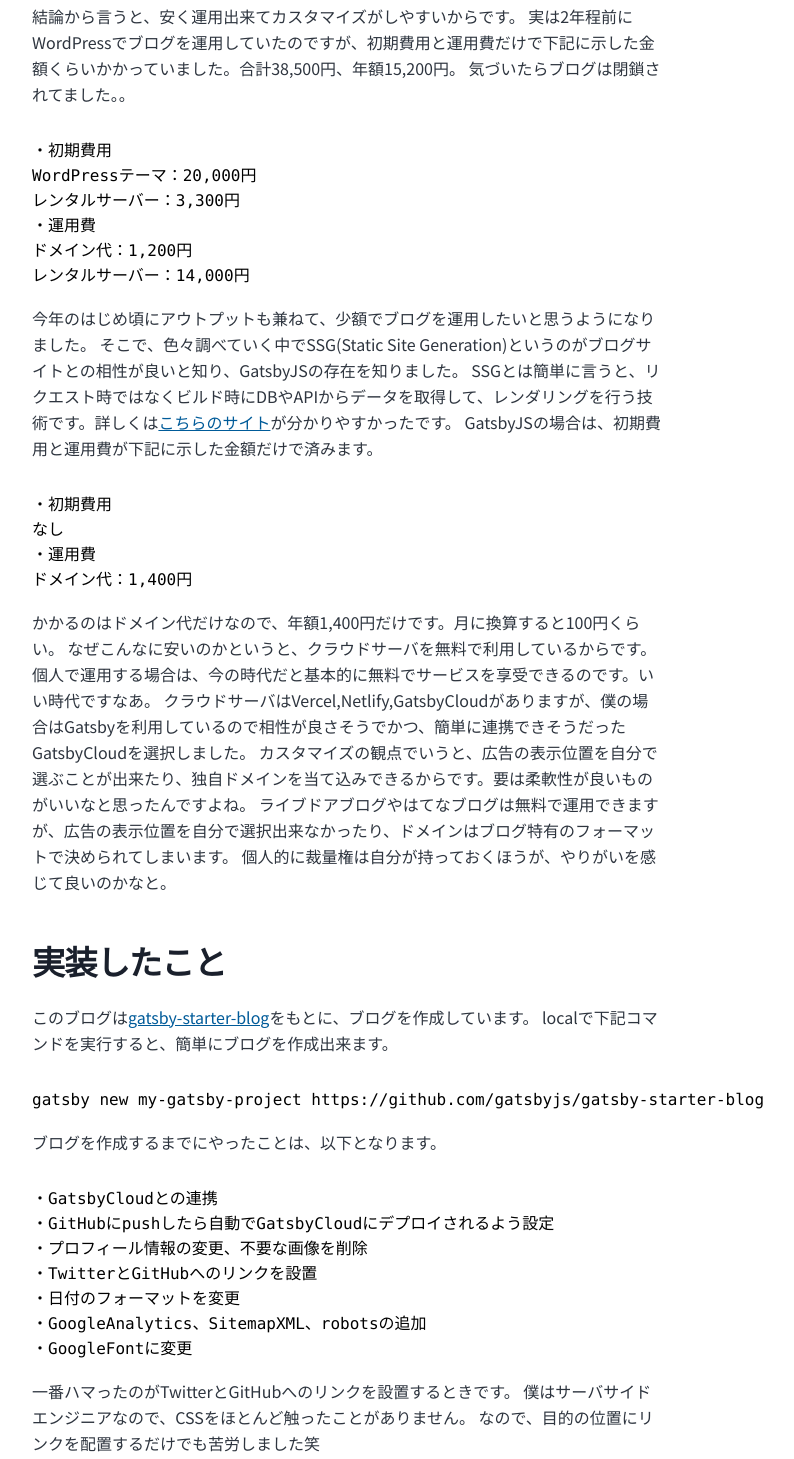
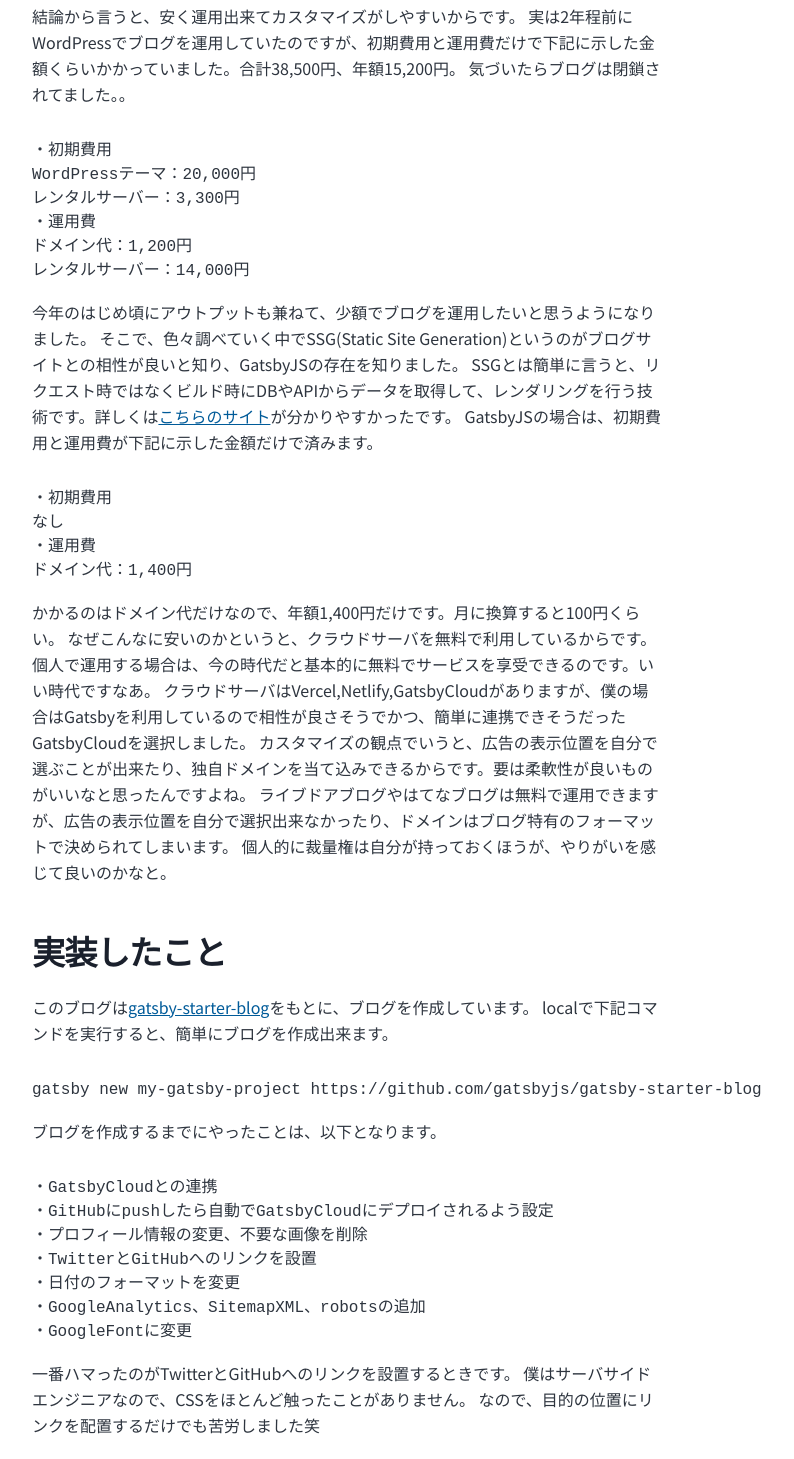
Before and after one commit to kouta1612/hagi-blog, a Gatsby site: page /gatsbyjs/make-blog/ in a window 1280 px wide. Shown: the part 313-1772 px from the top of the page, without its empty margins (292-1086 px from the left). Built offline with nearby package versions, Linux system fonts and the light colour scheme; Gatsby itself is replaced by a stand-in of ours; some packages are replaced by stand-ins of ours; code samples lack their colours.

Commit message:
markdown codeの修正

````diff
--- a/content/blog/gatsbyjs/make-blog/index.md
+++ b/content/blog/gatsbyjs/make-blog/index.md
@@ -8,7 +8,7 @@
 結論から言うと、安く運用出来てカスタマイズがしやすいからです。
 実は2年程前にWordPressでブログを運用していたのですが、初期費用と運用費だけで下記に示した金額くらいかかっていました。合計38,500円、年額15,200円。
 気づいたらブログは閉鎖されてました。。
-```txt
+```
 ・初期費用
 WordPressテーマ：20,000円
 レンタルサーバー：3,300円
@@ -20,7 +20,7 @@
 そこで、色々調べていく中でSSG(Static Site Generation)というのがブログサイトとの相性が良いと知り、GatsbyJSの存在を知りました。
 SSGとは簡単に言うと、リクエスト時ではなくビルド時にDBやAPIからデータを取得して、レンダリングを行う技術です。詳しくは[こちらのサイト](https://zenn.dev/luvmini511/articles/1523113e0dec58#2.-ssg)が分かりやすかったです。
 GatsbyJSの場合は、初期費用と運用費が下記に示した金額だけで済みます。
-```txt
+```
 ・初期費用
 なし
 ・運用費
@@ -36,11 +36,11 @@
 ## 実装したこと
 このブログは[gatsby-starter-blog](https://www.gatsbyjs.com/starters/gatsbyjs/gatsby-starter-blog)をもとに、ブログを作成しています。
 localで下記コマンドを実行すると、簡単にブログを作成出来ます。
-```terminal
+```
 gatsby new my-gatsby-project https://github.com/gatsbyjs/gatsby-starter-blog
 ```
 ブログを作成するまでにやったことは、以下となります。
-```txt
+```
 ・GatsbyCloudとの連携
 ・GitHubにpushしたら自動でGatsbyCloudにデプロイされるよう設定
 ・プロフィール情報の変更、不要な画像を削除
@@ -59,7 +59,7 @@
 ![github-projects](./github-projects.png)
 
 これから実装することを優先度の高い順にあげると、以下のような感じになります。
-```txt
+```
 ・GatsbyCloudのホスティングサービスとしてFirebaseを利用する
 ・GoogleSearchConsoleを追加
 ・プロフィールページを追加
````
